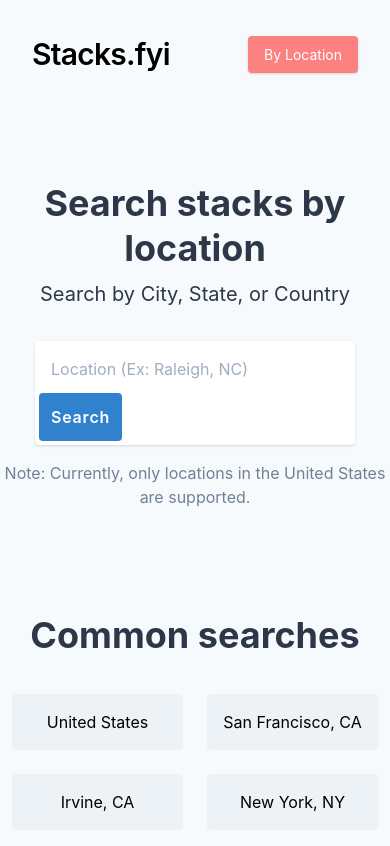
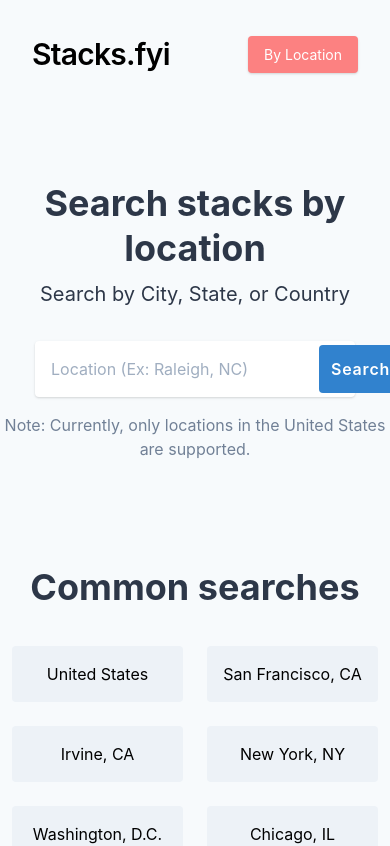
Before and after one commit to OliverMKing/stacks.fyi, a React (Create React App) app in the folder frontend/: page /location-search in a window 390 px wide. Shown: the top 846 px of the page. Built offline with nearby package versions, Linux system fonts and the light colour scheme.

Commit message:
Modify search bars so they are responsive

```diff
--- a/frontend/src/components/index/Index.tsx
+++ b/frontend/src/components/index/Index.tsx
@@ -84,16 +84,16 @@
         </h3>
         <div className="w-full text-center pt-4">
           <form onSubmit={submitform}>
-            <div className="max-w-xs md:max-w-sm mx-auto p-1 bg-white rounded shadow flex flex-wrap items-center">
+            <div className="max-w-xs md:max-w-sm mx-auto p-1 bg-white rounded shadow flex flex-no-wrap items-center">
               <input
                 onChange={changeSearch}
                 type="text"
                 placeholder="Location (Ex: Raleigh, NC)"
-                className="flex-1 appearance-none p-3 text-gray-600 mr-2"
+                className="flex-auto appearance-none p-3 text-gray-600 mr-2"
               />
               <button
                 type="submit"
-                className="flex-2 block md:inline-block appearance-none bg-blue-600 text-white text-base font-semibold tracking-wider p-3 rounded hover:bg-blue-500"
+                className="flex-auto block md:inline-block appearance-none bg-blue-600 text-white text-base font-semibold tracking-wider p-3 rounded hover:bg-blue-500"
               >
                 Search
               </button>
--- a/frontend/src/components/locationResults/locationResults.tsx
+++ b/frontend/src/components/locationResults/locationResults.tsx
@@ -96,7 +96,7 @@
             <h1 className="w-full my-2 text-4xl font-bold leading-tight text-center text-gray-800">
               Location Not Found
             </h1>
-            <h3 className="break-normal font-normal text-gray-800 text-center text-xl">
+            <h3 className="break-normal px-2 font-normal text-gray-800 text-center text-xl">
               We do not have information for the location "{params.q}".{" "}
               <Link className="text-blue-600" to="/location-search">
                 Try another search?
@@ -280,7 +280,7 @@
               }}
             />
 
-            <h1 className="w-full my-2 pt-16 text-4xl font-bold leading-tight text-center text-gray-800">
+            <h1 className="w-full my-2 px-2 pt-16 text-4xl font-bold leading-tight text-center text-gray-800">
               Frameworks and tools
             </h1>
             {ranking(
--- a/frontend/src/components/locationSearch/LocationSearch.tsx
+++ b/frontend/src/components/locationSearch/LocationSearch.tsx
@@ -47,16 +47,16 @@
           </h3>
           <div className="w-full pt-8">
             <form onSubmit={submitform}>
-              <div className="max-w-xs md:max-w-xl mx-auto p-1 bg-white rounded shadow flex flex-wrap items-center">
+              <div className="max-w-xs md:max-w-xl mx-auto p-1 bg-white rounded shadow flex flex-no-wrap items-center">
                 <input
                   onChange={changeSearch}
                   type="text"
                   placeholder="Location (Ex: Raleigh, NC)"
-                  className="flex-1 appearance-none p-3 text-gray-600 mr-2"
+                  className="flex-auto appearance-none p-3 text-gray-600 mr-2"
                 />
                 <button
                   type="submit"
-                  className="flex-2 block md:inline-block appearance-none bg-blue-600 text-white text-base font-semibold tracking-wider p-3 rounded hover:bg-blue-500"
+                  className="flex-auto block md:inline-block appearance-none bg-blue-600 text-white text-base font-semibold tracking-wider p-3 rounded hover:bg-blue-500"
                   onClick={() =>
                     (window.location.href =
                       "/location-results/:?q=" + searchparam)
```
